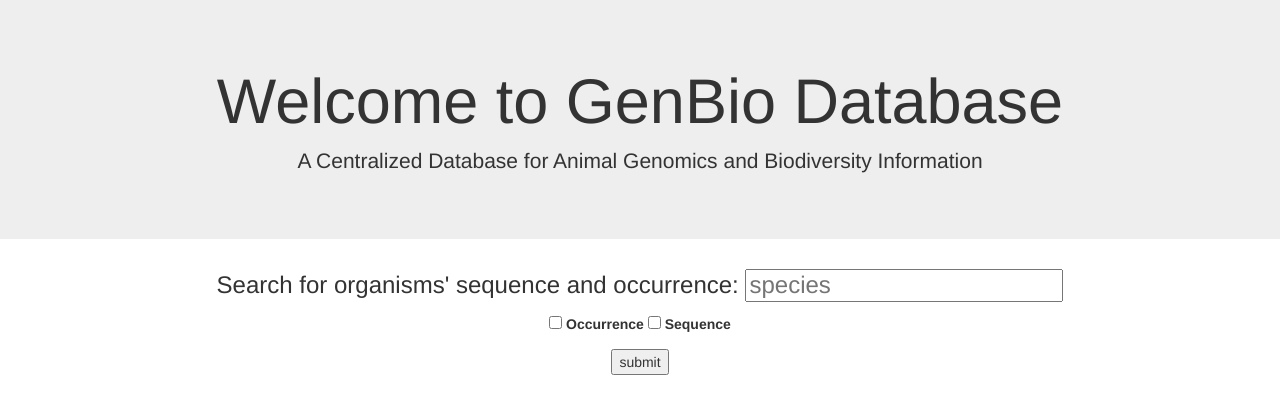
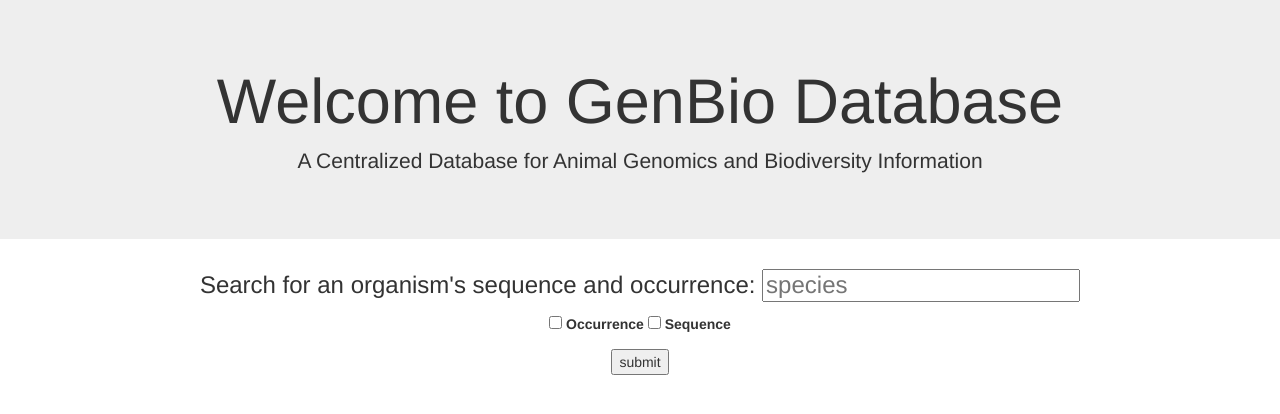
Before and after one commit to debbie-leung/w4111-proj1, a Flask app: page / in a window 1280 px wide. Shown: the part 73-487 px from the top of the page. Run offline with Flask 2, Linux system fonts and the light colour scheme; parts of the project's set-up code (start-up, migrations or seed data) failed here and were passed over; some libraries are stand-ins or nearby versions.

Commit message:
Changed search wording

```diff
--- a/templates/index.html
+++ b/templates/index.html
@@ -23,7 +23,7 @@
 </div>
 
 <form method="POST" action="/homesearch" class="form">
-  <h3 style="text-align:center">Search for organisms' sequence and occurrence: <input type="text" name="species" placeholder="species" required></h3>
+  <h3 style="text-align:center">Search for an organism's sequence and occurrence: <input type="text" name="species" placeholder="species" required></h3>
   <p style="text-align:center">
     <input type="checkbox" id="occ" name="occurrence" value="1"/> <label for="occurrence">Occurrence</label>
     <input type="hidden" id="occh" name="occurrence" value="0"/>
```
